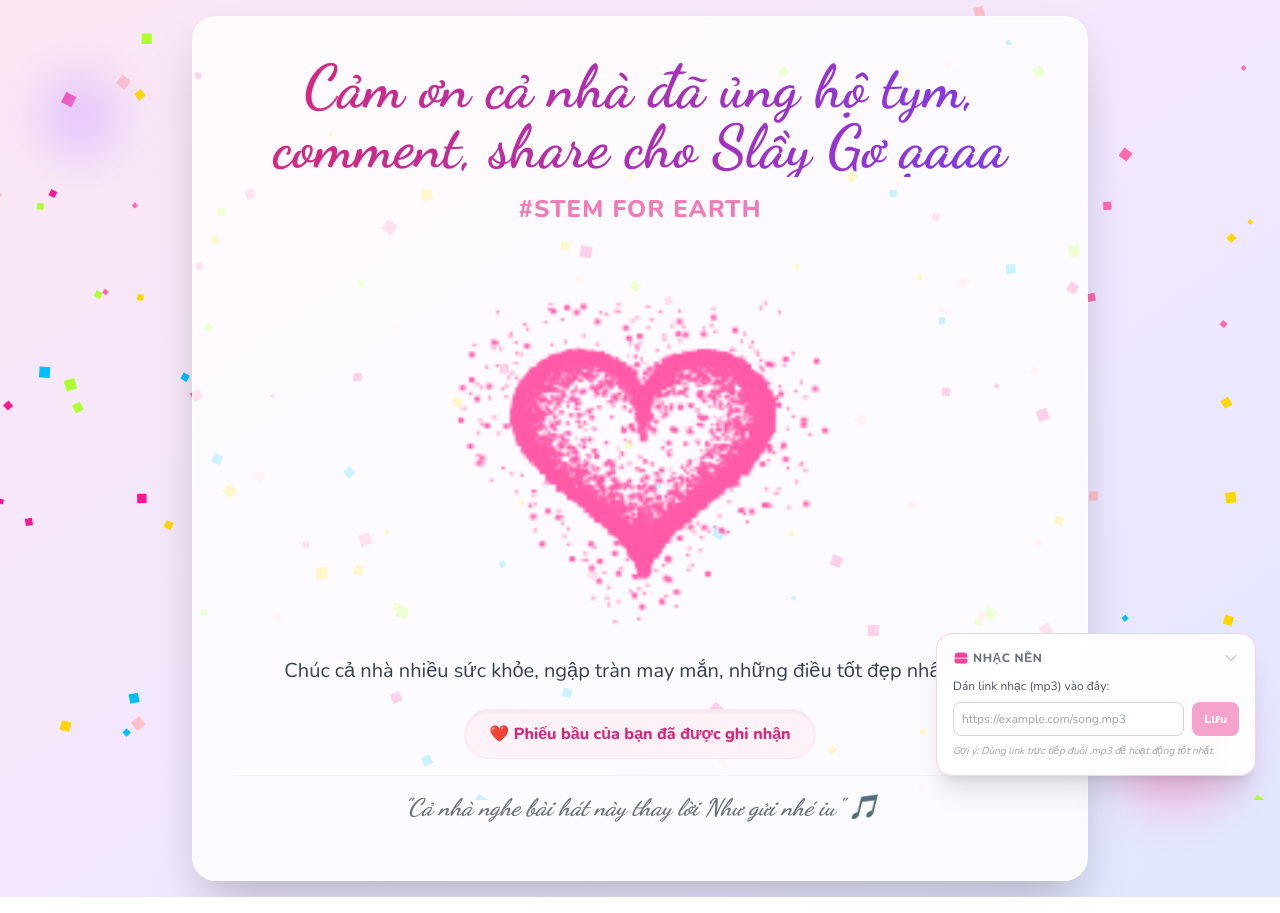
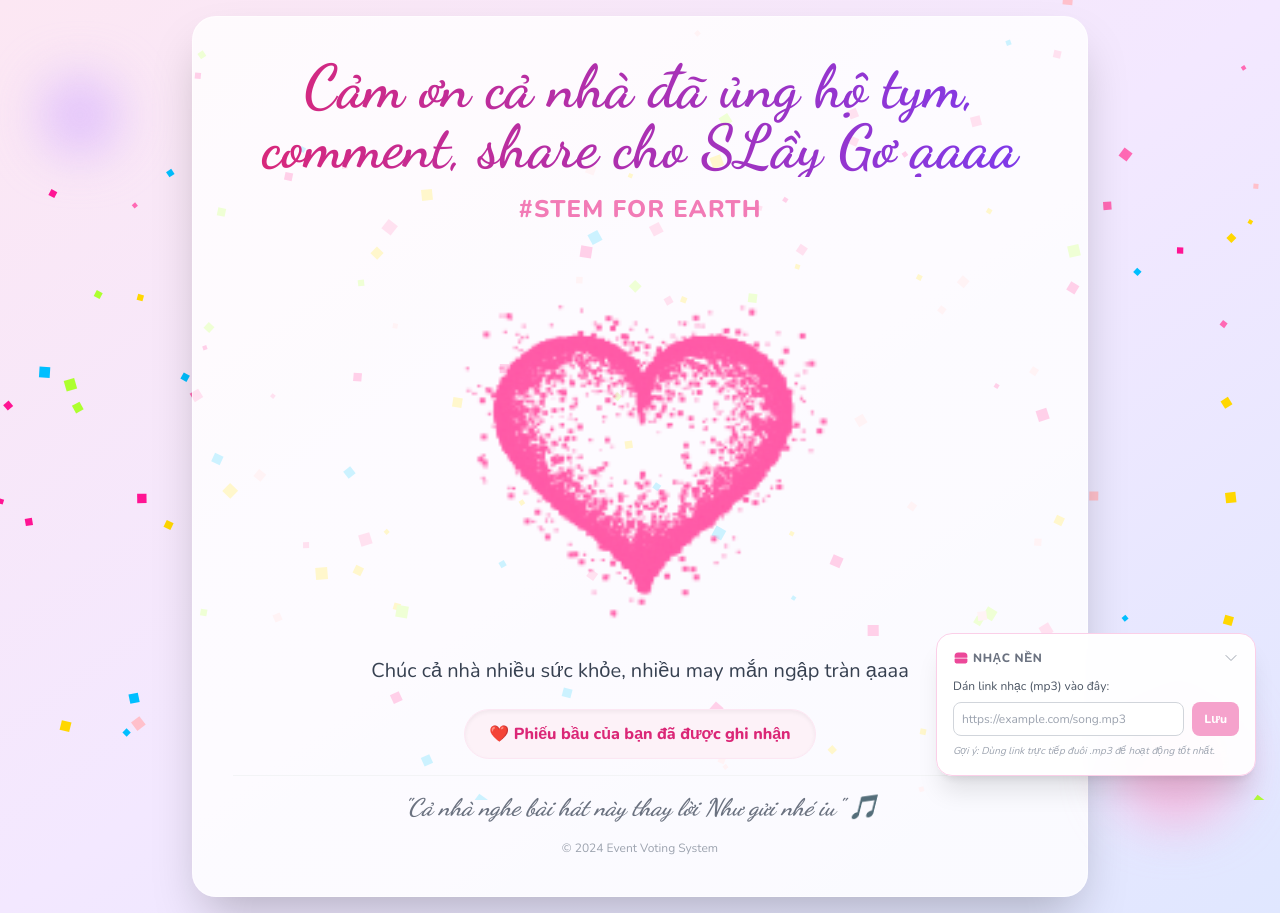
Before and after one commit to NanNan74/Nan74, a React (Vite) app: page / in a window 1280 px wide. Built offline with nearby package versions, Linux system fonts and the light colour scheme.

Commit message:
feat: Refine Thank You page text and animation
Adjusted wording on the thank you message and subtitle. Optimized particle heart animation speed for a more pronounced heartbeat effect. Added copyright notice.

```diff
--- a/App.tsx
+++ b/App.tsx
@@ -26,7 +26,7 @@ function App() {
         <div className="bg-white/80 backdrop-blur-md shadow-2xl rounded-3xl p-6 md:p-10 max-w-4xl w-full text-center border border-white/50 relative overflow-hidden">
 
           <h1 className="font-script text-4xl md:text-5xl lg:text-6xl bg-gradient-to-r from-pink-600 to-violet-600 bg-clip-text text-transparent mb-4 leading-tight">
-            Cảm ơn cả nhà đã ủng hộ tym, comment, share cho Slầy Gơ ạaaa
+            Cảm ơn cả nhà đã ủng hộ tym, comment, share cho SLầy Gơ ạaaa
           </h1>
 
           <p className="text-pink-500 font-bold text-xl md:text-2xl tracking-wider mb-2 animate-pulse">
@@ -39,7 +39,7 @@ function App() {
           </div>
 
           <p className="text-lg md:text-xl text-gray-700 font-medium leading-relaxed mb-6 mt-4">
-            Chúc cả nhà nhiều sức khỏe, ngập tràn may mắn, những điều tốt đẹp nhất ạaaa
+            Chúc cả nhà nhiều sức khỏe, nhiều may mắn ngập tràn ạaaa
           </p>
 
           <div className="space-y-4">
@@ -52,7 +52,7 @@ function App() {
                  "Cả nhà nghe bài hát này thay lời Như gửi nhé iu" 🎵
                </p>
                <p className="text-xs text-gray-400 mt-4">
-
+                 © 2024 Event Voting System
                </p>
              </div>
           </div>
--- a/components/ParticleHeart.tsx
+++ b/components/ParticleHeart.tsx
@@ -97,9 +97,10 @@ const ParticleHeart: React.FC = () => {
     const render = (timeMs: number) => {
       ctx.clearRect(0, 0, width, height);
 
-      // Slow down the animation slightly to match the "thump" feel
-      // curve input moves from 0 to 2PI over the cycle
-      const cycleSpeed = 0.003;
+      // Slow down the animation.
+      // 0.003 was fast (~0.5s).
+      // 0.0008 is approximately 2 seconds per beat cycle.
+      const cycleSpeed = 0.0008;
       const t = timeMs * cycleSpeed;
 
       // Calculate curve value (the beat)
```
